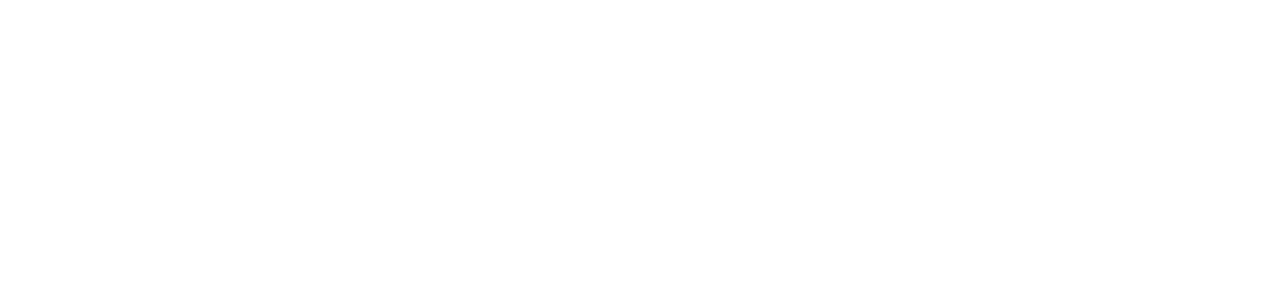
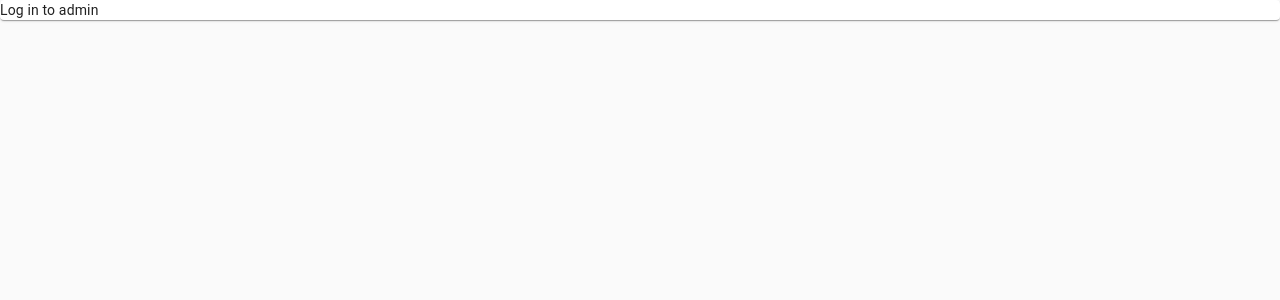
Before and after one commit to david17123/rsvp, a React app in the folder hosting/: page /admin in a window 1280 px wide. Shown: the top 300 px of the page. Built offline with nearby package versions, Linux system fonts and the light colour scheme; the HTML template or start-up script is replaced by a standard one.

Commit message:
Added Material UI
Added Admin Login placeholder page

```diff
--- a/hosting/package.json
+++ b/hosting/package.json
@@ -9,6 +9,8 @@
   },
   "license": "MIT",
   "dependencies": {
+    "@material-ui/core": "^4.8.1",
+    "@material-ui/icons": "^4.5.1",
     "react": "^16.12.0",
     "react-dom": "^16.12.0",
     "react-router-dom": "^5.1.2",
--- /dev/null
+++ b/hosting/src/App.tsx
@@ -0,0 +1,14 @@
+import React from 'react'
+
+import CssBaseline from '@material-ui/core/CssBaseline';
+
+import Routes from './Routes'
+
+export default function App() {
+  return (
+    <React.Fragment>
+      <CssBaseline />
+      <Routes />
+    </React.Fragment>
+  )
+}
--- a/hosting/src/Routes.tsx
+++ b/hosting/src/Routes.tsx
@@ -7,6 +7,7 @@
 
 import Home from './pages/Home'
 import About from './pages/About'
+import AdminLogin from './pages/AdminLogin'
 
 export default function Routes() {
   return (
@@ -14,6 +15,7 @@
       <Switch>
         <Route exact path="/" component={Home} />
         <Route path="/about" component={About} />
+        <Route path="/admin" component={AdminLogin} />
       </Switch>
     </Router>
   )
--- a/hosting/src/index.tsx
+++ b/hosting/src/index.tsx
@@ -1,7 +1,7 @@
 import React from 'react'
 import ReactDOM from 'react-dom'
 
-import Routes from './Routes'
+import App from './App'
 
 const getMountPoint = (id: string = 'root'): HTMLElement => {
   let rootEl = document.getElementById(id)
@@ -13,9 +13,4 @@
   return rootEl
 }
 
-ReactDOM.render(
-  (
-    <Routes />
-  ),
-  getMountPoint('root'),
-)
+ReactDOM.render(<App />, getMountPoint('root'))
--- /dev/null
+++ b/hosting/src/pages/AdminLogin.tsx
@@ -0,0 +1,11 @@
+import React from 'react'
+
+import Paper from '@material-ui/core/Paper';
+
+export default function AdminLogin() {
+  return (
+    <Paper>
+      Log in to admin
+    </Paper>
+  )
+}
```
Also changed, not shown: 1 other file (tests, documents, lock files or other folders).
